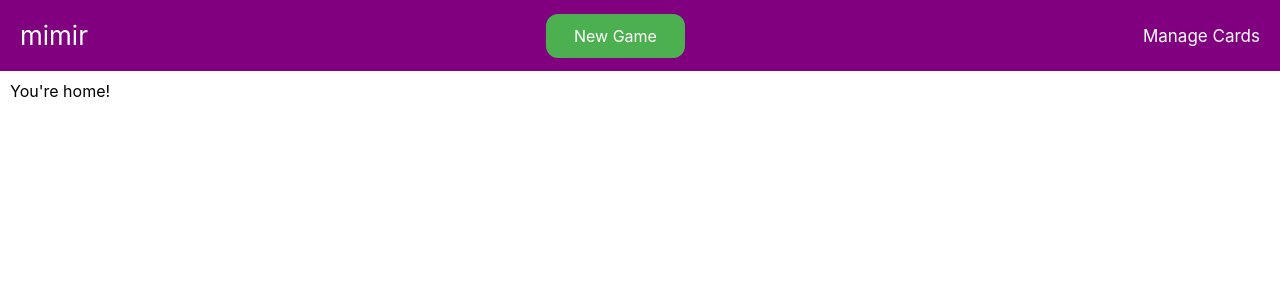
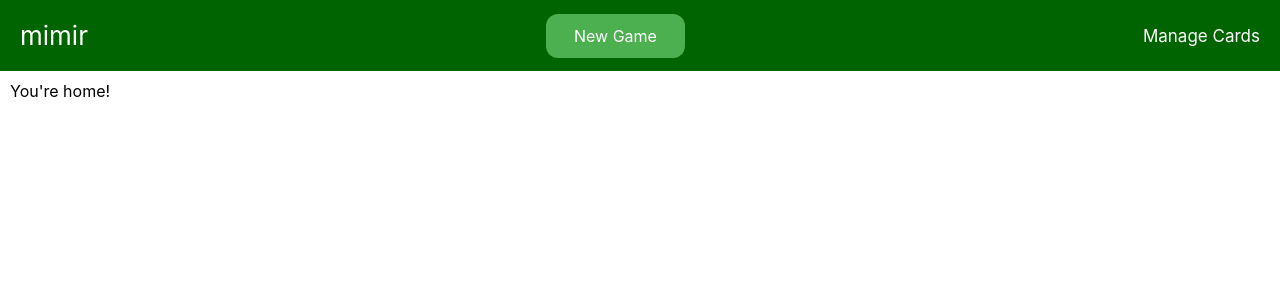
Before and after one commit to damianfrizzi/mas-mimir, a React (Create React App) app in the folder mimir/: page / in a window 1280 px wide. Shown: the top 300 px of the page. Built offline with nearby package versions, Linux system fonts and the light colour scheme.

Commit message:
test toggle styled component

```diff
--- a/mimir/src/components/layout/Navbar.tsx
+++ b/mimir/src/components/layout/Navbar.tsx
@@ -1,10 +1,13 @@
+import { useState } from 'react';
 import { Link } from 'react-router-dom';
 import styled from 'styled-components/macro'
 
 export const Navbar = () => {
+    const [state, setState] = useState({fancy: false})
+
     return (
-        <MyNav fancy>
-            <NavTitle to="/">mimir</NavTitle>
+        <MyNav {...state}>
+            <NavTitle to="/" onClick={() => setState({fancy: !state.fancy})}>mimir</NavTitle>
             <StatusPill>New Game</StatusPill>
             <ManageLink to="/cards">Manage Cards</ManageLink>
         </MyNav>
```
